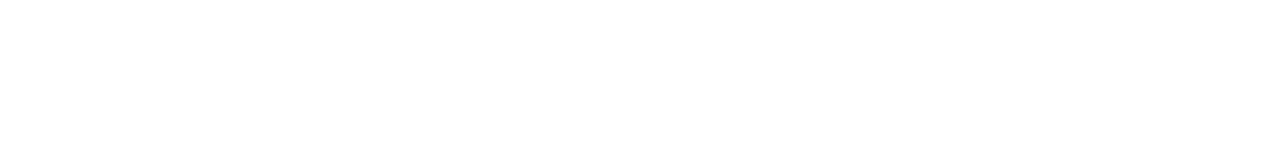
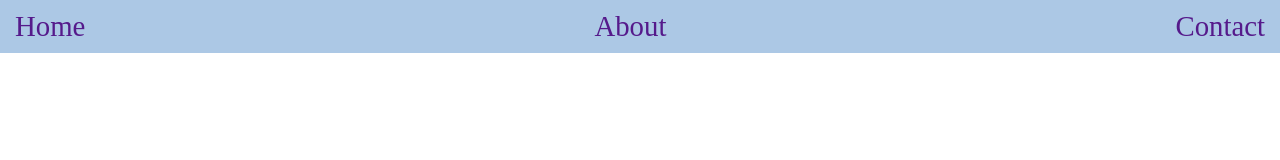
Before and after one commit to karana6/asa, a plain HTML site: page index.html in a window 1280 px wide. Drawn offline with Linux system fonts and the light colour scheme.

Commit message:
2 new file were added

```diff
--- a/index.html
+++ b/index.html
@@ -3,9 +3,20 @@
 <head>
     <meta charset="UTF-8">
     <meta name="viewport" content="width=device-width, initial-scale=1.0">
+    <link rel="stylesheet" href="style.css">
     <title>Document</title>
 </head>
 <body>
-
+    <section>
+        <header>
+            <nav>
+                <ul>
+                    <li><a href="">home</a></li>
+                    <li><a href="">about</a></li>
+                    <li><a href="">contact</a></li>
+                </ul>
+            </nav>
+        </header>
+    </section>
 </body>
 </html>
--- /dev/null
+++ b/style.css
@@ -0,0 +1,29 @@
+*{
+    padding: 0;
+    margin: 0;
+    box-sizing: border-box;
+    text-transform: capitalize;
+}
+section{
+    background-color: #ACC8E5;
+    color: #112A46;
+    padding: 10px;
+    font-size: 1.8em;
+}
+section header nav ul{
+    display: flex;
+    justify-content: space-between;
+    align-items: center;
+}
+ul{
+    list-style: none;
+}
+a{
+    text-decoration: none;
+    transition: 0.75s ease-in background-color, 0.75s ease-out color;
+    padding: 5px;
+}
+a:hover{
+    background-color: #FF7E61;
+    color: #710808;
+}
```
